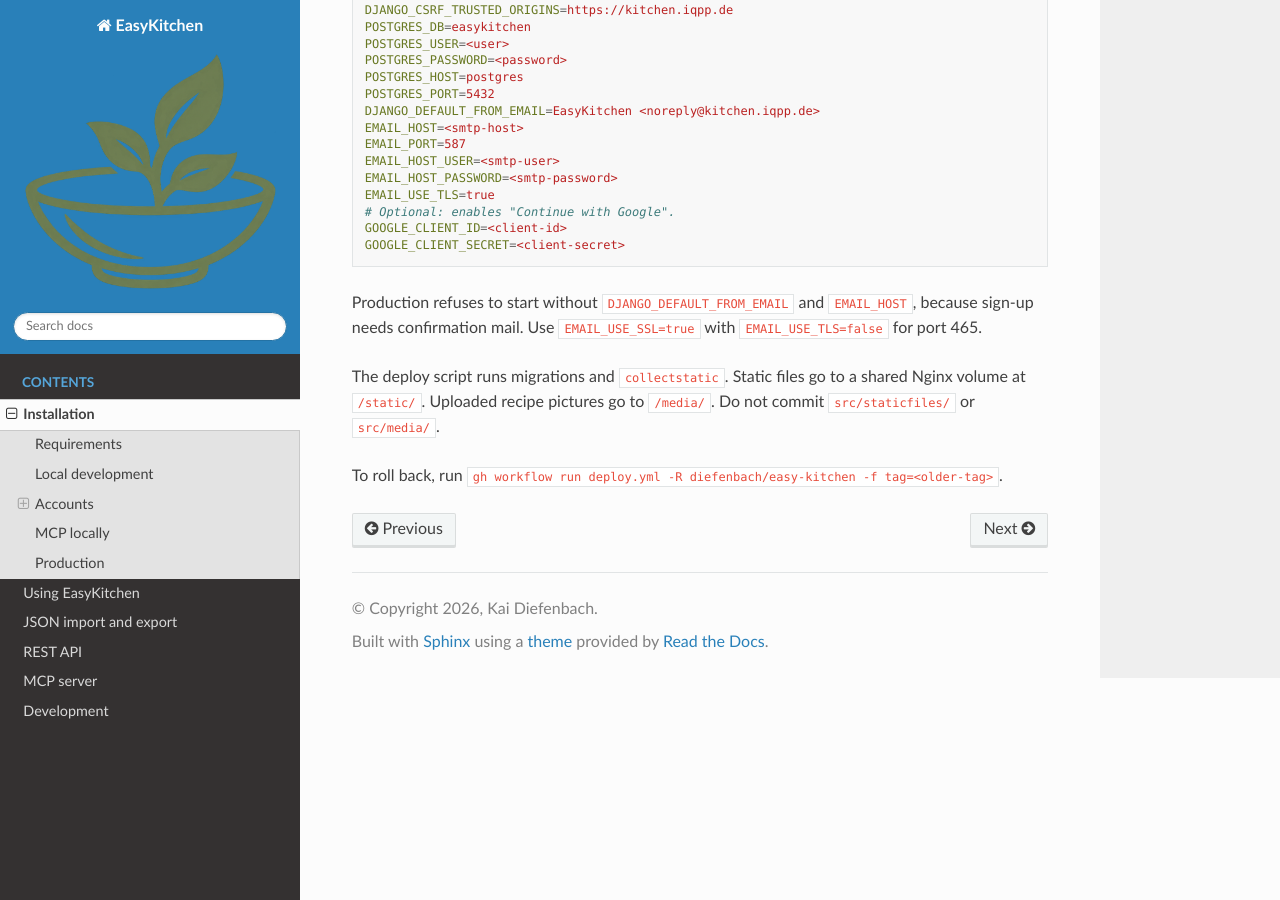
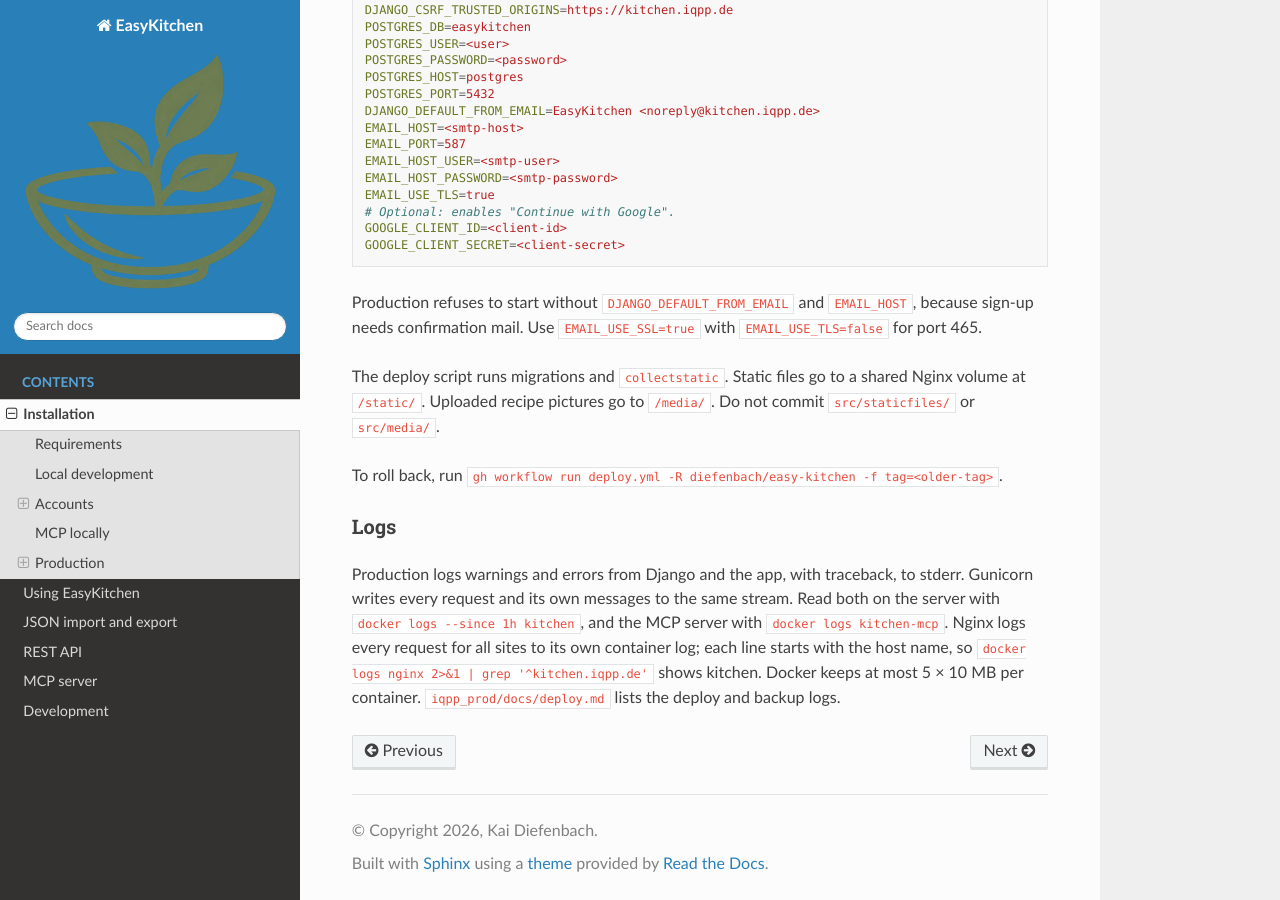
Before and after one commit to diefenbach/easy-kitchen, a Sphinx documentation site: the page built from docs/installation.md, in a window 1280 px wide and 900 px high, scrolled down 2258 px. Built offline with Sphinx 7.4.7 and the Read the Docs theme 3.1.0, drawn with Linux system fonts in a browser that asks for light colours.

Commit message:
Document where production logs are

```diff
--- a/docs/installation.md
+++ b/docs/installation.md
@@ -100,3 +100,7 @@ Production refuses to start without `DJANGO_DEFAULT_FROM_EMAIL` and `EMAIL_HOST`
 The deploy script runs migrations and `collectstatic`. Static files go to a shared Nginx volume at `/static/`. Uploaded recipe pictures go to `/media/`. Do not commit `src/staticfiles/` or `src/media/`.
 
 To roll back, run `gh workflow run deploy.yml -R diefenbach/easy-kitchen -f tag=<older-tag>`.
+
+### Logs
+
+Production logs warnings and errors from Django and the app, with traceback, to stderr. Gunicorn writes every request and its own messages to the same stream. Read both on the server with `docker logs --since 1h kitchen`, and the MCP server with `docker logs kitchen-mcp`. Nginx logs every request for all sites to its own container log; each line starts with the host name, so `docker logs nginx 2>&1 | grep '^kitchen.iqpp.de'` shows kitchen. Docker keeps at most 5 × 10 MB per container. `iqpp_prod/docs/deploy.md` lists the deploy and backup logs.
```
